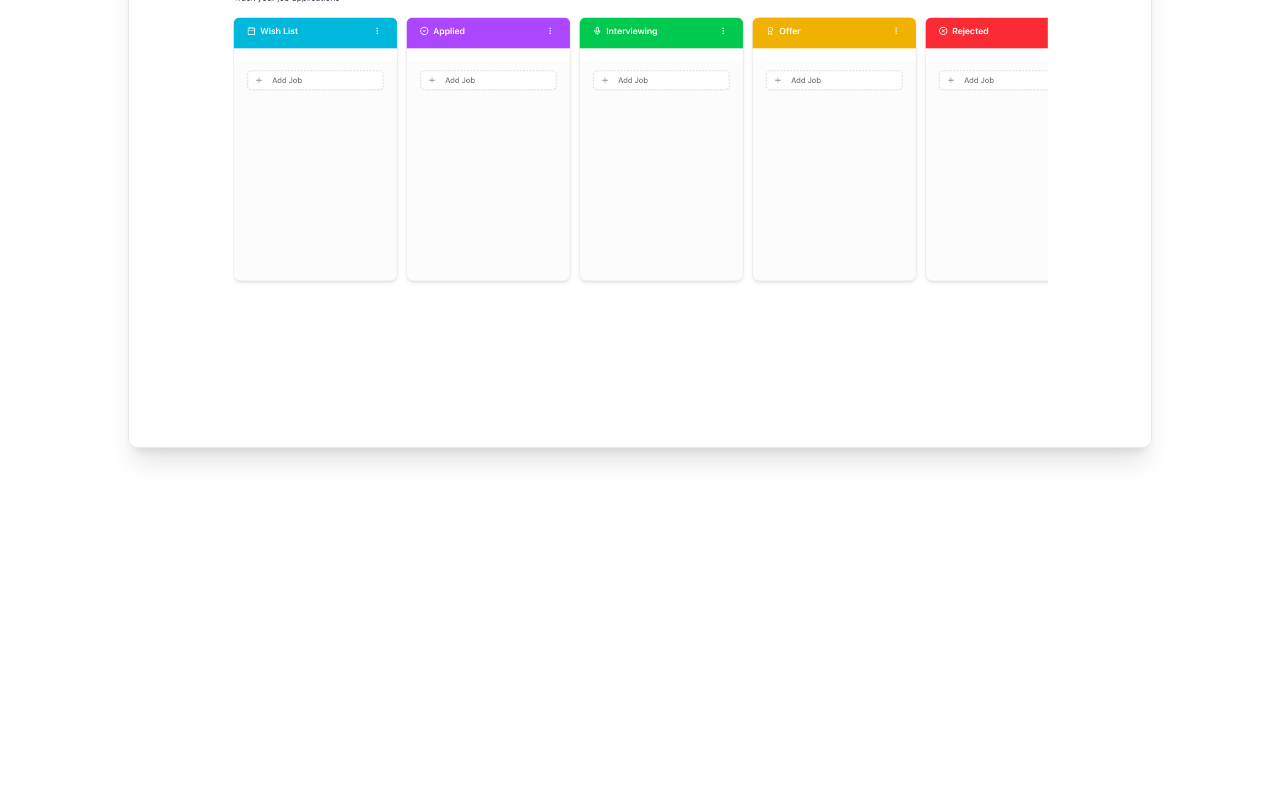
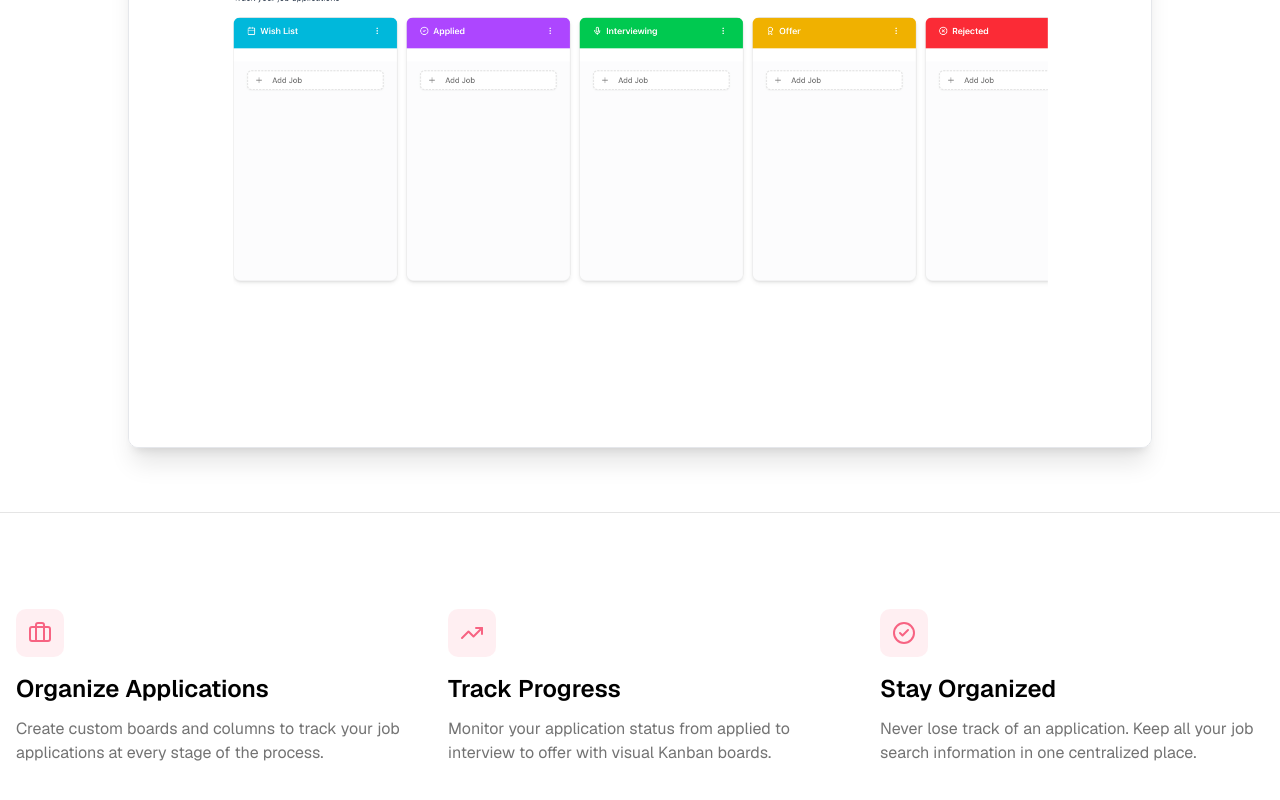
Before and after one commit to therafiniac/job-application-tracker, a Next.js app: page / in a window 1280 px wide. Shown: the part 804-1604 px from the top of the page. Before the commit the page ends 1316 px from the top, so only its background shows below. Built offline with nearby package versions, Linux system fonts and the light colour scheme.

Commit message:
Feat/landing page
* feat(section): add feature section

* fix(nav): fix navbar placement

```diff
--- a/src/app/layout.tsx
+++ b/src/app/layout.tsx
@@ -28,8 +28,10 @@
       lang="en"
       className={`${geistSans.variable} ${geistMono.variable} h-full antialiased`}
     >
-      <Navbar />
-      <body className="min-h-full flex flex-col">{children}</body>
+      <body className="min-h-full flex flex-col">
+        <Navbar />
+        {children}
+      </body>
     </html>
   );
 }
--- a/src/app/page.tsx
+++ b/src/app/page.tsx
@@ -1,6 +1,6 @@
 import ImageTabs from '@/components/Image-tabs';
 import { Button } from '@/components/ui/button';
-import { ArrowRight } from 'lucide-react';
+import { ArrowRight, Briefcase, CheckCircle2, TrendingUp } from 'lucide-react';
 import Link from 'next/link';
 
 export default function Home() {
@@ -30,6 +30,49 @@
           </div>
         </section>
         <ImageTabs />
+        {/* Features Section */}
+        <section className="border-t bg-white py-24">
+          <div className="container mx-auto px-4">
+            <div className="grid gap-12 md:grid-cols-3">
+              <div className="flex flex-col">
+                <div className="mb-4 inline-flex h-12 w-12 items-center justify-center rounded-lg bg-primary/10">
+                  <Briefcase className="h-6 w-6 text-primary" />
+                </div>
+                <h3 className="mb-3 text-2xl font-semibold text-black">
+                  Organize Applications
+                </h3>
+                <p className="text-muted-foreground">
+                  Create custom boards and columns to track your job
+                  applications at every stage of the process.
+                </p>
+              </div>
+              <div className="flex flex-col">
+                <div className="mb-4 inline-flex h-12 w-12 items-center justify-center rounded-lg bg-primary/10">
+                  <TrendingUp className="h-6 w-6 text-primary" />
+                </div>
+                <h3 className="mb-3 text-2xl font-semibold text-black">
+                  Track Progress
+                </h3>
+                <p className="text-muted-foreground">
+                  Monitor your application status from applied to interview to
+                  offer with visual Kanban boards.
+                </p>
+              </div>
+              <div className="flex flex-col">
+                <div className="mb-4 inline-flex h-12 w-12 items-center justify-center rounded-lg bg-primary/10">
+                  <CheckCircle2 className="h-6 w-6 text-primary" />
+                </div>
+                <h3 className="mb-3 text-2xl font-semibold text-black">
+                  Stay Organized
+                </h3>
+                <p className="text-muted-foreground">
+                  Never lose track of an application. Keep all your job search
+                  information in one centralized place.
+                </p>
+              </div>
+            </div>
+          </div>
+        </section>
       </main>
     </div>
   );
```
